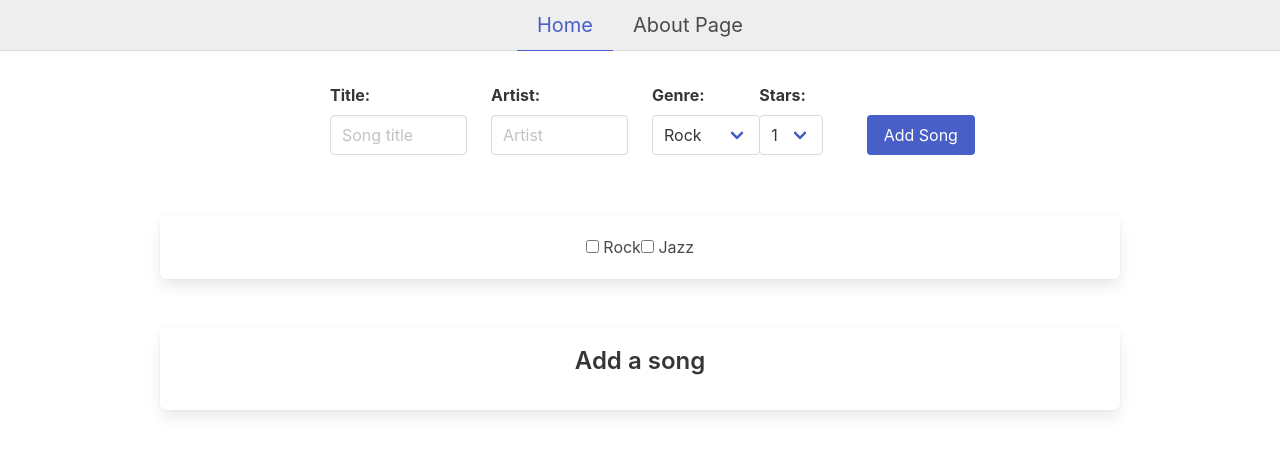
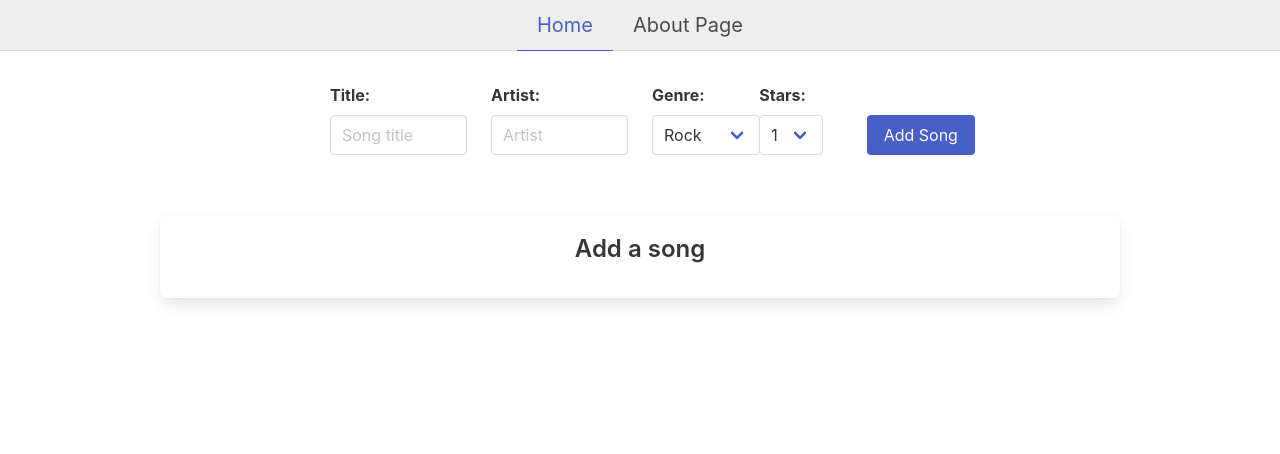
Before and after one commit to MatthijsvanderPlas/songsaver, a React (Create React App) app: page / in a window 1280 px wide. Shown: the top 454 px of the page. Built offline with nearby package versions, Linux system fonts and the light colour scheme.

Commit message:
Genre filter nearly complete

```diff
--- a/src/components/SongList.js
+++ b/src/components/SongList.js
@@ -1,13 +1,13 @@
 import { PropTypes } from 'prop-types';
-import { useState } from 'react';
+import { useSelector } from 'react-redux';
 import Filters from '../app/store/Feature/Filter/Filters';
 
 export default function SongList({ songs, removeSong }) {
-  const [filter, setFilter] = useState(false);
+  const filter = useSelector((state) => state.filters.filters);
   let filteredSongs = songs;
 
-  if (filter) {
-    filteredSongs = songs.filter((song) => song.genre === 'Classic');
+  if (filter.length > 0) {
+    filteredSongs = songs.filter((song) => filter.includes(song.genre));
   }
 
   const standard = filteredSongs.map((song, idx) => {
@@ -25,13 +25,9 @@ export default function SongList({ songs, removeSong }) {
     );
   });
 
-  const handleFilter = (props) => {
-    setFilter(!filter);
-  };
-
   return (
     <>
-      <Filters handleFilter={handleFilter} />
+      {songs.length > 0 ? <Filters /> : null}
       <div
         style={{ maxWidth: '60rem', margin: '0 auto', marginTop: '3rem' }}
         className="columns is-centered box"
```
